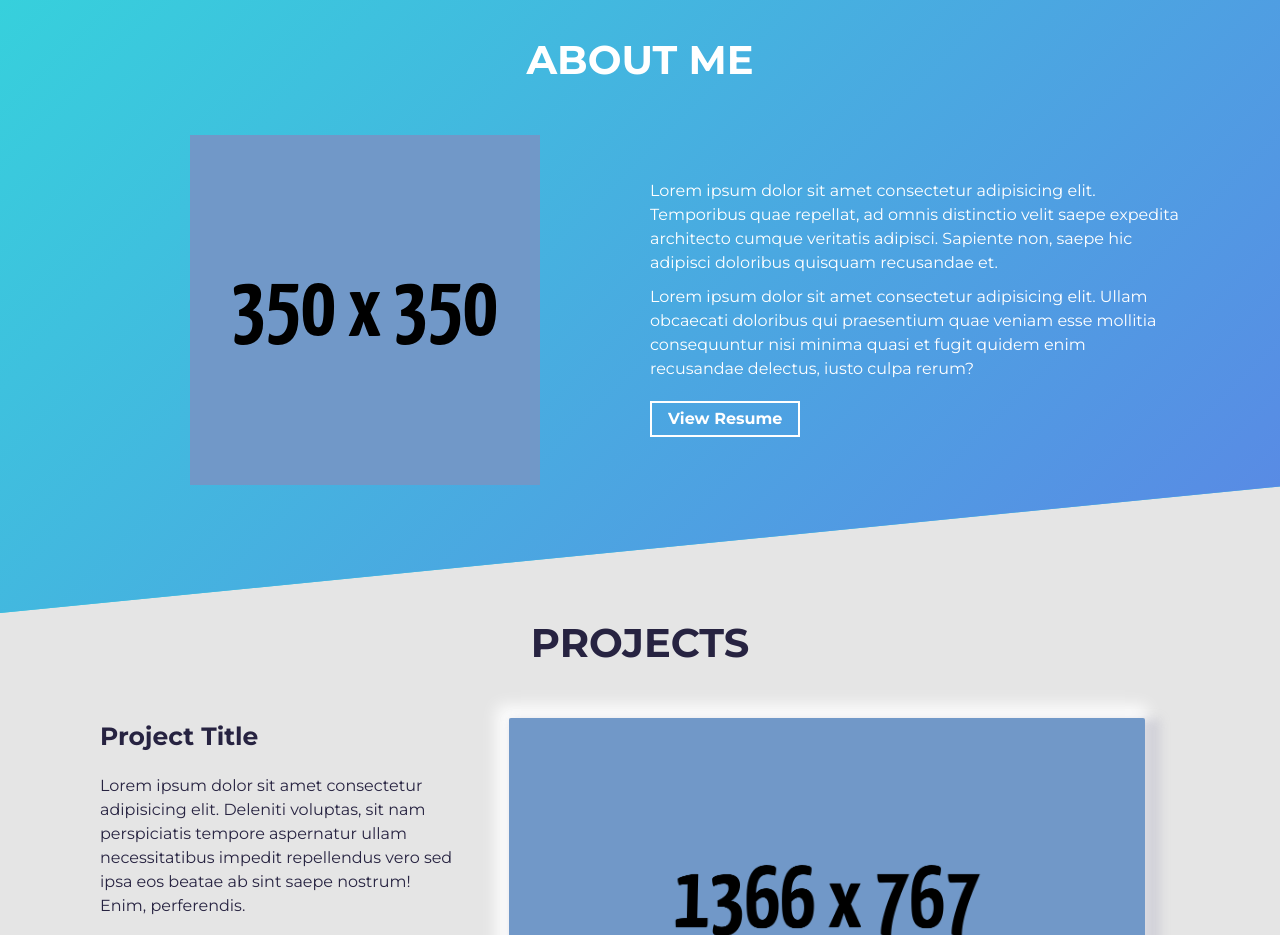
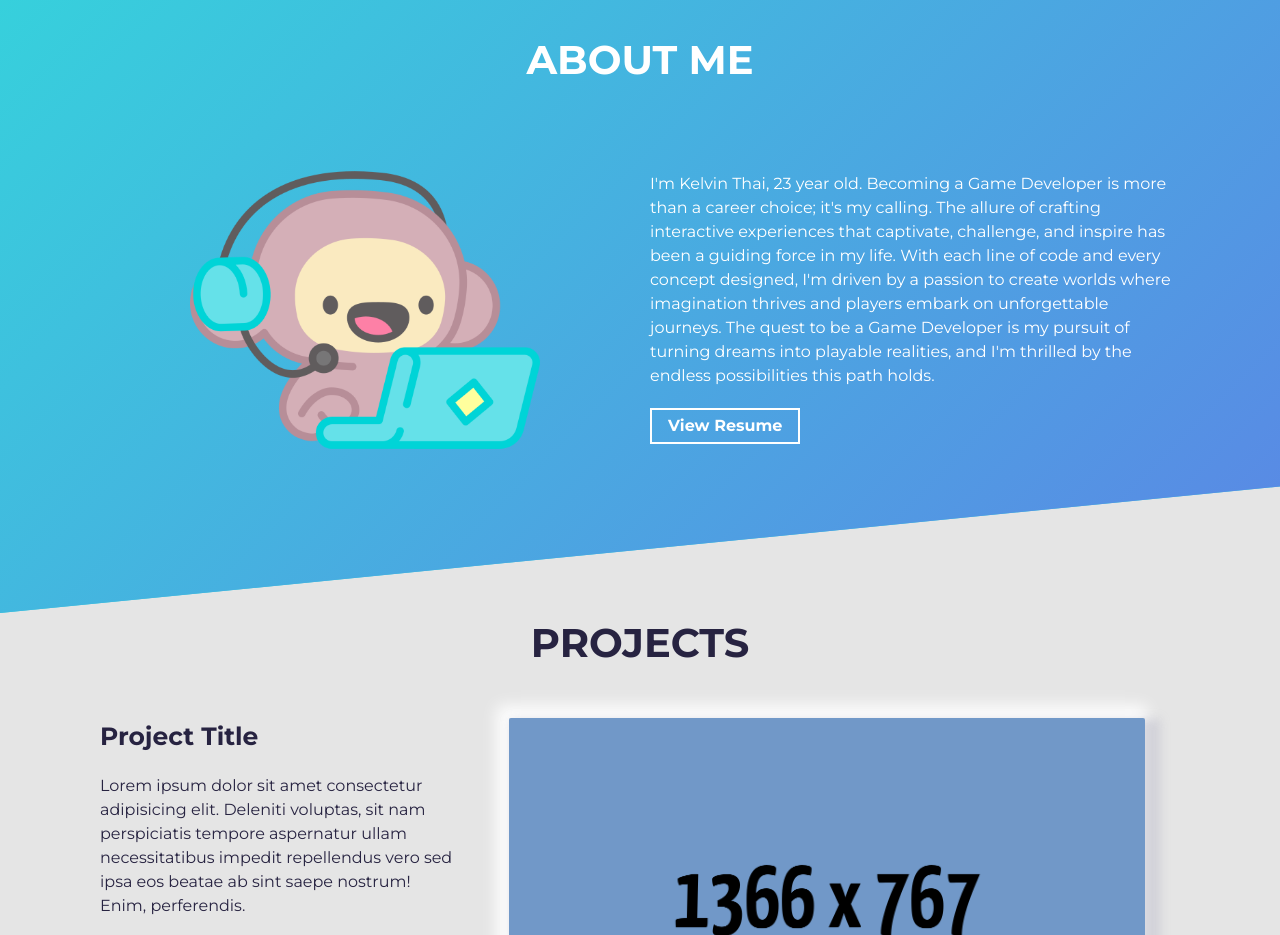
Before and after one commit to thachlethai75/thachlethai75.github.io, a plain HTML site: page index.html in a window 1280 px wide. Shown: the part 820-1755 px from the top of the page. Drawn offline with Linux system fonts and the light colour scheme.

Commit message:
update img and about

```diff
--- a/index.html
+++ b/index.html
@@ -27,7 +27,7 @@ Have fun creating your portfolio on this template!!! -->
     <meta name="Unity Mobie Developer Portfolio" content="[Kelvin Thai] | Developer" />
 
     <!-- Add a your png Logo to the assets folder and change the href attr accordingly  -->
-    <link rel="icon" type="image/png" href="./assets/devfolio-logo.png" />
+    <link rel="icon" type="image/png" href="./assets/iconClonsole.png" />
 
     <!-- Add your primary-theme color for the value of content -->
     <meta name="theme-color" content="#36d1dc" />
@@ -128,7 +128,7 @@ Have fun creating your portfolio on this template!!! -->
           <div class="about-wrapper__image">
             <img
               class="img-fluid"
-              src="./assets/profile.png"
+              src="./assets/online-gaming.png"
               alt="Profile Image"
               width="450"
               height="350"
@@ -136,16 +136,7 @@ Have fun creating your portfolio on this template!!! -->
           </div>
           <div class="about-wrapper__info">
             <p class="about-wrapper__info-text">
-              Lorem ipsum dolor sit amet consectetur adipisicing elit.
-              Temporibus quae repellat, ad omnis distinctio velit saepe expedita
-              architecto cumque veritatis adipisci. Sapiente non, saepe hic
-              adipisci doloribus quisquam recusandae et.
-            </p>
-            <p class="about-wrapper__info-text">
-              Lorem ipsum dolor sit amet consectetur adipisicing elit. Ullam
-              obcaecati doloribus qui praesentium quae veniam esse mollitia
-              consequuntur nisi minima quasi et fugit quidem enim recusandae
-              delectus, iusto culpa rerum?
+             I'm Kelvin Thai, 23 year old. Becoming a Game Developer is more than a career choice; it's my calling. The allure of crafting interactive experiences that captivate, challenge, and inspire has been a guiding force in my life. With each line of code and every concept designed, I'm driven by a passion to create worlds where imagination thrives and players embark on unforgettable journeys. The quest to be a Game Developer is my pursuit of turning dreams into playable realities, and I'm thrilled by the endless possibilities this path holds.
             </p>
             <span class="about-wrapper__cta">
               <a href="#" class="cta-btn cta-btn--resume">View Resume</a>
```
Also changed, not shown: assets/iconClonsole.png (added), assets/online-gaming.png (added).
